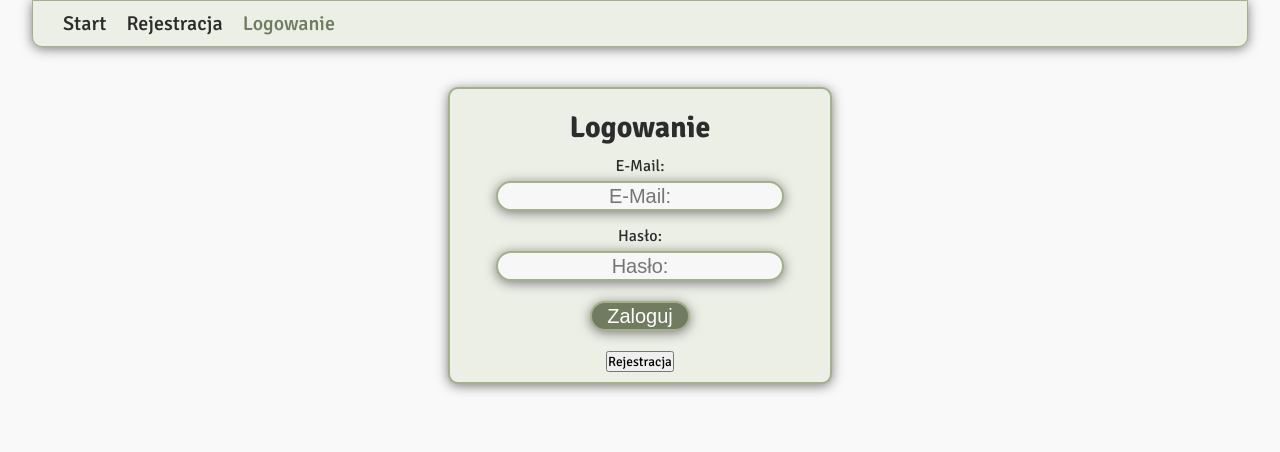
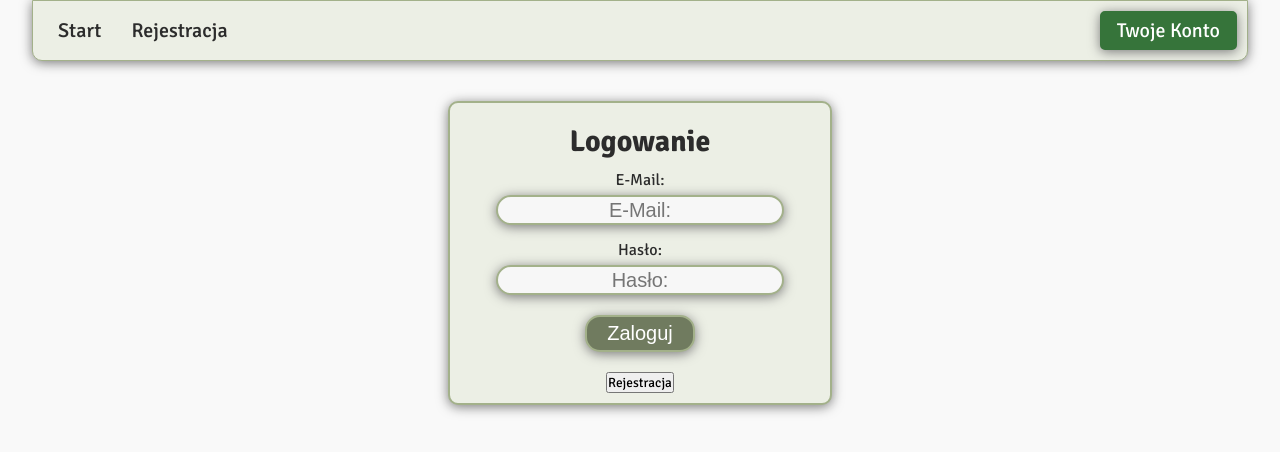
Before and after one commit to Paullina26/advertising_service, a React (Create React App) app in the folder client/: page /login in a window 1280 px wide. Shown: the top 452 px of the page. Built offline with nearby package versions, Linux system fonts and the light colour scheme.

Commit message:
add button UserPanel fixet style in navigation

```diff
--- a/client/src/components/Form/Submit.js
+++ b/client/src/components/Form/Submit.js
@@ -4,11 +4,9 @@ const InputStyled = styled.input`
   display: block;
   border-radius: 15px;
   font-size: 20px;
-  padding: 2px 15px;
+  padding: 5px 20px;
   border: 0px;
-  text-align: center;
   margin: 20px auto;
-  height: 30px;
   margin-top: 20px;
   color: ${({ theme }) => theme.colors.FontLight};
   background-color: ${({ theme }) => theme.colors.BackgroundSubmit};
--- a/client/src/components/Navigation/MainMenu.js
+++ b/client/src/components/Navigation/MainMenu.js
@@ -3,13 +3,19 @@ import styled from 'styled-components';
 import { useContext } from 'react';
 import { GlobalContext } from 'utils/GlobalContext';
 
+export const WrapperNavigation = styled.div`
+  width: 50%;
+  height: 100%;
+`;
+
 export const StyledLink = styled(NavLink)`
   width: 100%;
+  height: 100%;
   font-weight: 500;
   text-decoration: none;
   position: relative;
   color: ${({ theme }) => theme.colors.Font};
-  margin: 15px auto 15px 20px;
+  margin: auto 15px;
   font-size: 20px;
 
   &:hover {
@@ -28,8 +34,8 @@ export const MainMenu = ({ open }) => {
   const navItems = [
     { to: '/', name: 'Start', isVisible: true },
     { to: '/registration', name: 'Rejestracja', isVisible: !isLogin },
-    { to: '/login', name: 'Logowanie', isVisible: !isLogin },
-    { to: '/userPanel', name: 'Twoje Konto', isVisible: isLogin },
+    // { to: '/login', name: 'Logowanie', isVisible: !isLogin },
+    // { to: '/userPanel', name: 'Twoje Konto', isVisible: isLogin },
   ];
 
   const navItemRender = navItems.map(item => {
@@ -41,11 +47,7 @@ export const MainMenu = ({ open }) => {
     );
   });
 
-  return (
-    <div open={open}>
-      <div>{navItemRender}</div>
-    </div>
-  );
+  return <WrapperNavigation open={open}>{navItemRender}</WrapperNavigation>;
 };
 
 export default MainMenu;
--- a/client/src/components/Navigation/Navigation.js
+++ b/client/src/components/Navigation/Navigation.js
@@ -4,8 +4,13 @@ import { Button } from 'components/buttons/Button';
 import { useContext } from 'react';
 import { GlobalContext } from 'utils/GlobalContext';
 import { useNavigate } from 'react-router-dom';
+import { UserPanelButton } from 'components/buttons/UserPanel';
 
 export const ContainerNav = styled.div`
+  display: flex;
+  justify-content: space-between;
+  align-items: center;
+  width: 100%;
   margin: 0 auto;
   padding: 10px;
   background-color: ${({ theme }) => theme.colors.BackgroundNavigation};
@@ -25,16 +30,26 @@ const Navigation = () => {
     navigate('/');
   };
 
+  const handleUserPanel = () => {
+    console.log('Panel użytkownika');
+    if (isLogin === true) {
+      console.log('zalogowany');
+      navigate('/userPanel');
+    } else if (isLogin === false) {
+      console.log('logowanie');
+      navigate('/login');
+    }
+  };
+
   return (
     <ContainerNav>
-      <div>
       <MainMenu />
       {isLogin && (
         <Button logout onClick={handleLogout}>
           Wyloguj
         </Button>
       )}
-      </div>
+      <UserPanelButton onClick={handleUserPanel}>Twoje Konto</UserPanelButton>
     </ContainerNav>
   );
 };
--- a/client/src/components/buttons/Button.js
+++ b/client/src/components/buttons/Button.js
@@ -1,11 +1,10 @@
 import styled from 'styled-components';
 
 export const Button = styled.button`
-  display: block;
-
+  /* display: block; */
   border-radius: 15px;
   font-size: 20px;
-  padding: 2px 15px;
+  padding: 5px 15px;
   border: 0px;
   margin-top: 20px;
   color: ${({ theme, logout }) => (logout ? theme.colors.Font : theme.colors.FontLight)};
--- /dev/null
+++ b/client/src/components/buttons/UserPanel.js
@@ -0,0 +1,21 @@
+import styled from 'styled-components';
+
+export const UserPanelButton = styled.button`
+  display: block;
+  border-radius: 5px;
+  font-size: 20px;
+  padding: 5px 15px;
+  border: 0px;
+  margin-right: 0;
+  color: ${({ theme }) => theme.colors.FontLight};
+  background-color: ${({ theme }) => theme.colors.BackgroundUserPanelBtn};
+  border: 2px solid ${({ theme }) => theme.colors.BorderUserPanel};
+  box-shadow: 0px 2px 12px ${({ theme }) => theme.colors.BorderShadow};
+
+  cursor: pointer;
+  :hover {
+    color: ${({ theme }) => theme.colors.BorderUserPanel};
+    background-color: ${({ theme }) => theme.colors.BackgroundButton};
+    border: 2px solid ${({ theme }) => theme.colors.BorderUserPanel};
+  }
+`;
--- a/client/src/templates/theme.styles.js
+++ b/client/src/templates/theme.styles.js
@@ -10,12 +10,15 @@ export const theme = {
     BackgroundInput: '#f7f7f7',
     // BackgroundInput: '#e0e0c9',
 
-    BackgroundButton: '#e5e5e5',
+    BackgroundButton: '#e0e2df',
     BackgroundSubmit: '#707b5f',
     BackgroundButtonLogout: '#c9bb1a',
+    BackgroundUserPanelBtn: '#36743a',
 
     Border: '#A3B18A',
     BorderLogout: '#edda0b',
+    BorderUserPanel: '#36743a',
+
     // Border: '#e0e0c9',
     // Border: '#a09d64',
     // Border: '#5c7537',
```
Lines whose indentation alone changed are shown as unchanged.
